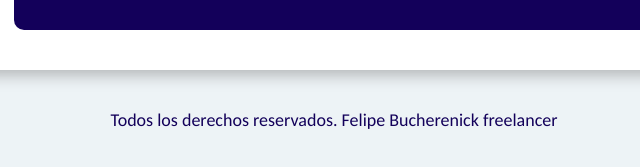
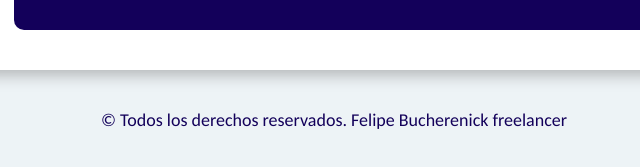
Before and after one commit to felipeBucherenickF/freelancer, a plain HTML site: page index.html in a window 1280 px wide. Shown: the part 1883-2050 px from the top of the page, 306-946 px from the left. Drawn offline with Linux system fonts and the light colour scheme; files that its build step writes are made by us from their sources; a web font is replaced by a local one.

Commit message:
All rights sign added to footer

```diff
--- a/index.html
+++ b/index.html
@@ -111,7 +111,7 @@
         </div>
 
     </main>
-    <footer class="footer">Todos los derechos reservados. Felipe Bucherenick freelancer</footer>
+    <footer class="footer">© Todos los derechos reservados. Felipe Bucherenick freelancer</footer>
 
 </body>
 
```
